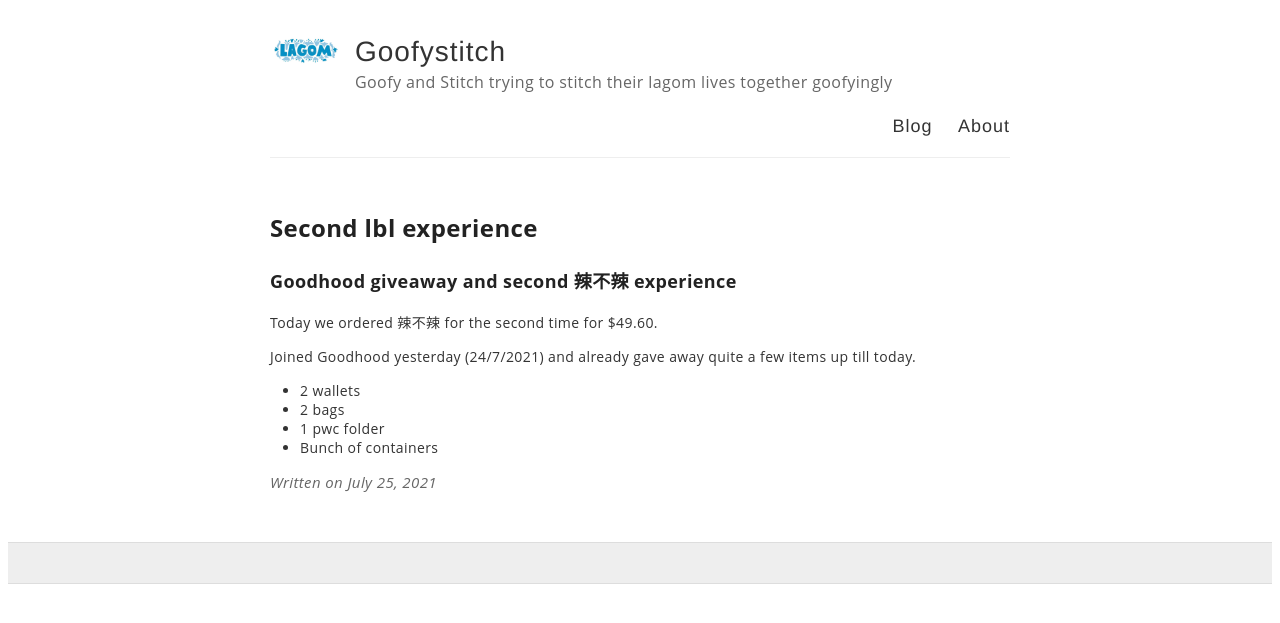
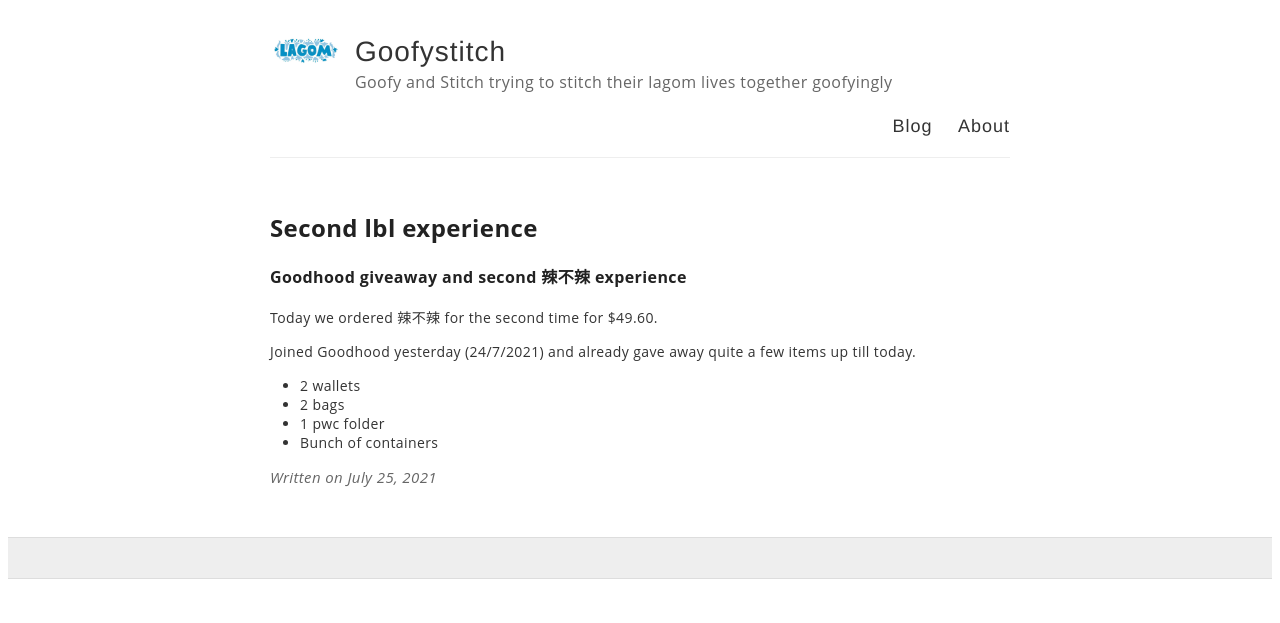
Before and after one commit to ourcarus/casadelagom, a Jekyll site: the page built from _posts/2021-07-25-second LBL experience.md, in a window 1280 px wide. Shown: the top 623 px of the page. Built offline with Jekyll 4.4.1, drawn with Linux system fonts in a browser that asks for light colours; our own code applies the rules of GitHub Pages for plain Markdown files.

```diff
--- a/_posts/2021-07-25-second LBL experience.md
+++ b/_posts/2021-07-25-second LBL experience.md
@@ -1,7 +1,7 @@
 ---
 published: true
 ---
-## Goodhood giveaway and second 辣不辣 experience
+### Goodhood giveaway and second 辣不辣 experience
 
 Today we ordered 辣不辣 for the second time for $49.60.
 
```
